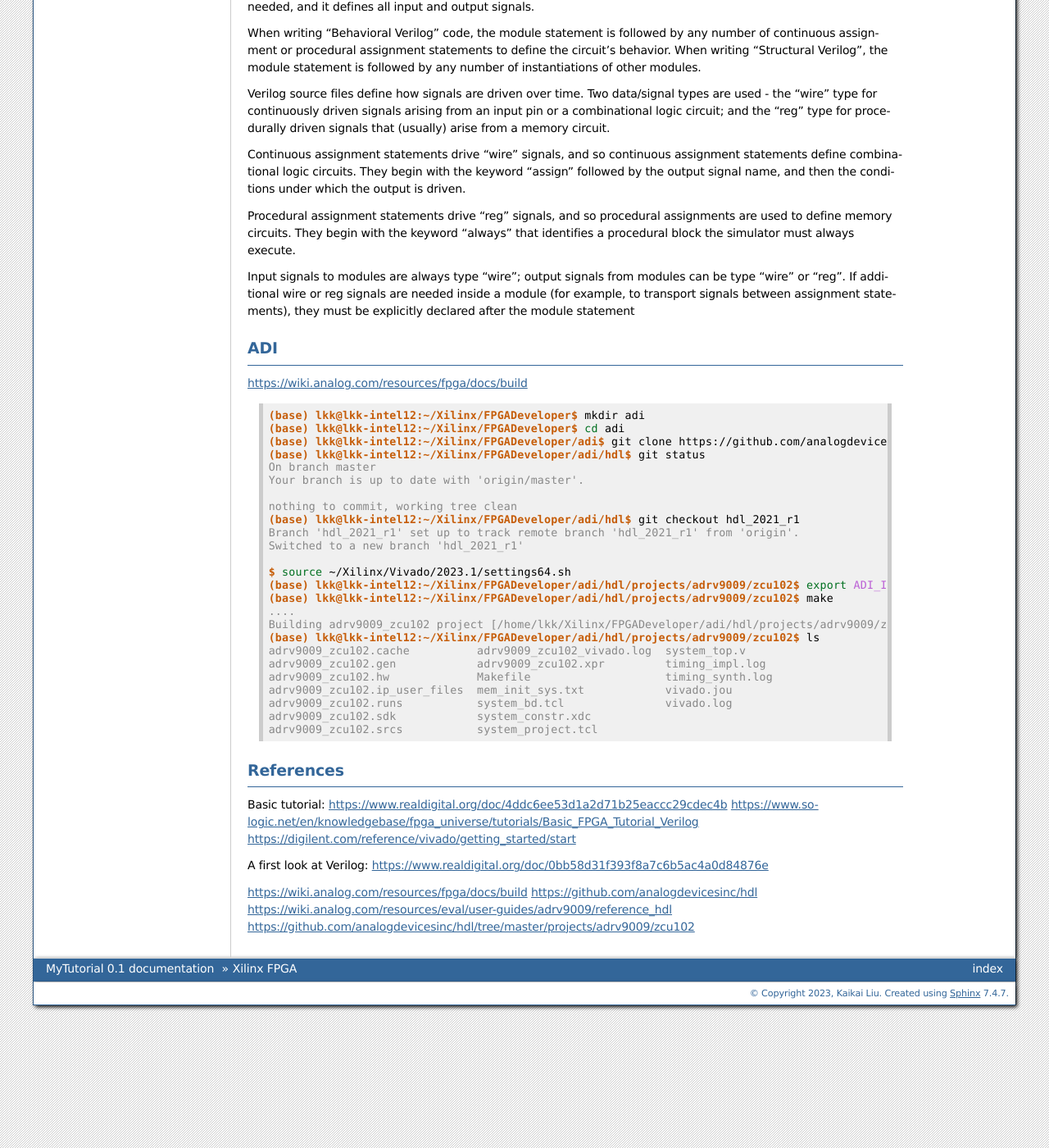
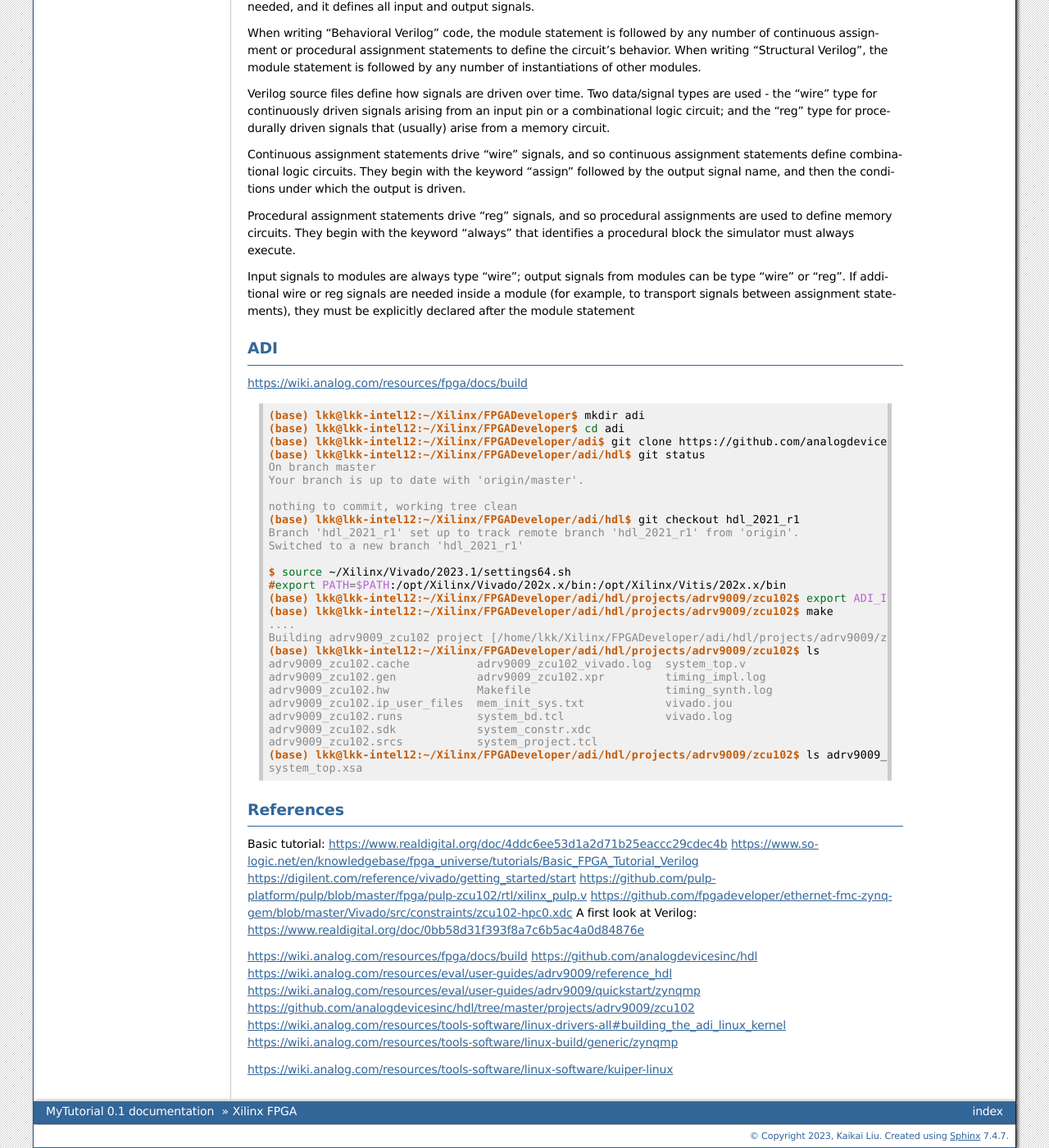
Before and after one commit to lkk688/mytutorial, a Sphinx documentation site: the page built from docs/source/xilinxfpga.rst, in a window 1280 px wide and 1400 px high, scrolled down 3030 px. Shown: the whole window at 82% size. Built offline with Sphinx 7.4.7, drawn with Linux system fonts in a browser that asks for light colours; some of the changed lines change nothing that is shown.

Commit message:
add links

```diff
--- a/docs/source/xilinxfpga.rst
+++ b/docs/source/xilinxfpga.rst
@@ -145,6 +145,7 @@ https://wiki.analog.com/resources/fpga/docs/build
     Switched to a new branch 'hdl_2021_r1'
 
     $ source ~/Xilinx/Vivado/2023.1/settings64.sh
+    #export PATH=$PATH:/opt/Xilinx/Vivado/202x.x/bin:/opt/Xilinx/Vitis/202x.x/bin
     (base) lkk@lkk-intel12:~/Xilinx/FPGADeveloper/adi/hdl/projects/adrv9009/zcu102$ export ADI_IGNORE_VERSION_CHECK=1
     (base) lkk@lkk-intel12:~/Xilinx/FPGADeveloper/adi/hdl/projects/adrv9009/zcu102$ make
     ....
@@ -157,6 +158,8 @@ https://wiki.analog.com/resources/fpga/docs/build
     adrv9009_zcu102.runs           system_bd.tcl               vivado.log
     adrv9009_zcu102.sdk            system_constr.xdc
     adrv9009_zcu102.srcs           system_project.tcl
+    (base) lkk@lkk-intel12:~/Xilinx/FPGADeveloper/adi/hdl/projects/adrv9009/zcu102$ ls adrv9009_zcu102.sdk/
+    system_top.xsa
 
 
 
@@ -170,10 +173,16 @@ Basic tutorial:
 https://www.realdigital.org/doc/4ddc6ee53d1a2d71b25eaccc29cdec4b
 https://www.so-logic.net/en/knowledgebase/fpga_universe/tutorials/Basic_FPGA_Tutorial_Verilog
 https://digilent.com/reference/vivado/getting_started/start
-
+https://github.com/pulp-platform/pulp/blob/master/fpga/pulp-zcu102/rtl/xilinx_pulp.v
+https://github.com/fpgadeveloper/ethernet-fmc-zynq-gem/blob/master/Vivado/src/constraints/zcu102-hpc0.xdc
 A first look at Verilog: https://www.realdigital.org/doc/0bb58d31f393f8a7c6b5ac4a0d84876e
 
 https://wiki.analog.com/resources/fpga/docs/build
 https://github.com/analogdevicesinc/hdl
 https://wiki.analog.com/resources/eval/user-guides/adrv9009/reference_hdl
+https://wiki.analog.com/resources/eval/user-guides/adrv9009/quickstart/zynqmp
 https://github.com/analogdevicesinc/hdl/tree/master/projects/adrv9009/zcu102
+https://wiki.analog.com/resources/tools-software/linux-drivers-all#building_the_adi_linux_kernel
+https://wiki.analog.com/resources/tools-software/linux-build/generic/zynqmp
+
+https://wiki.analog.com/resources/tools-software/linux-software/kuiper-linux
```
